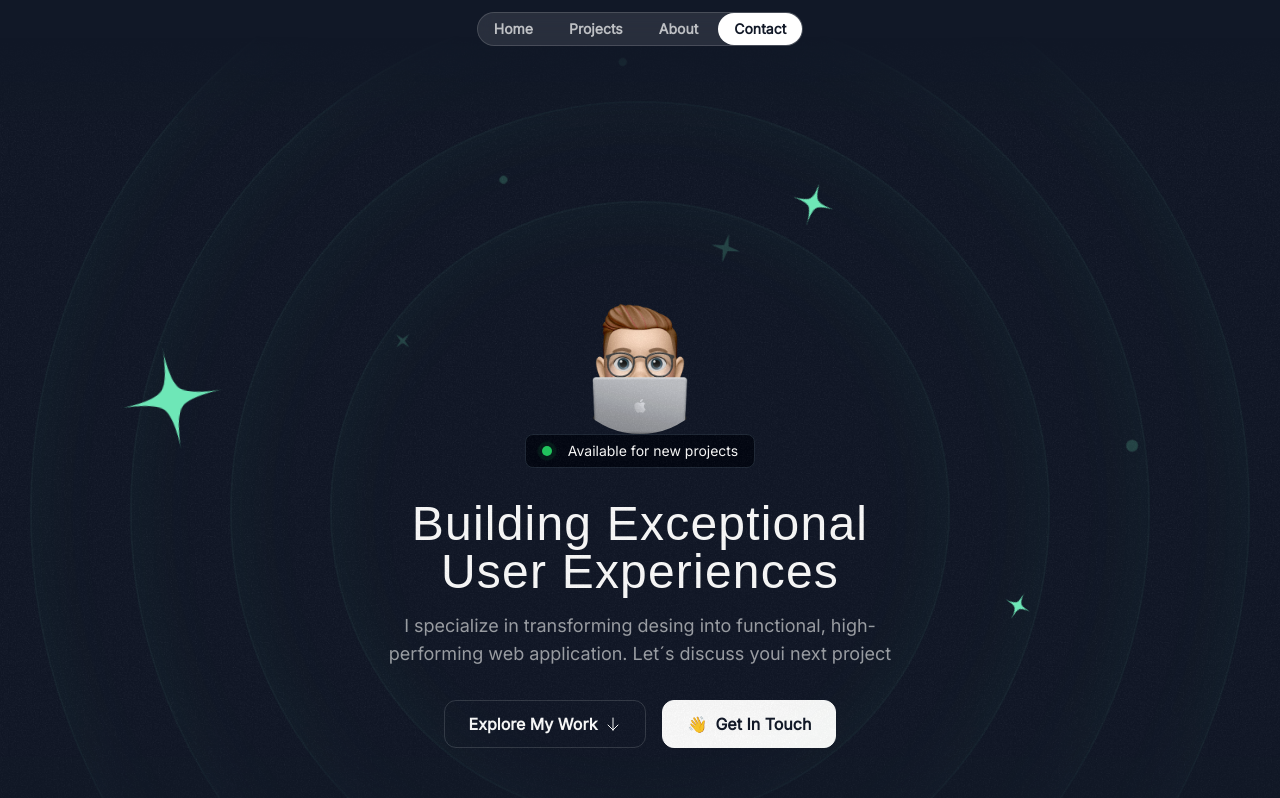
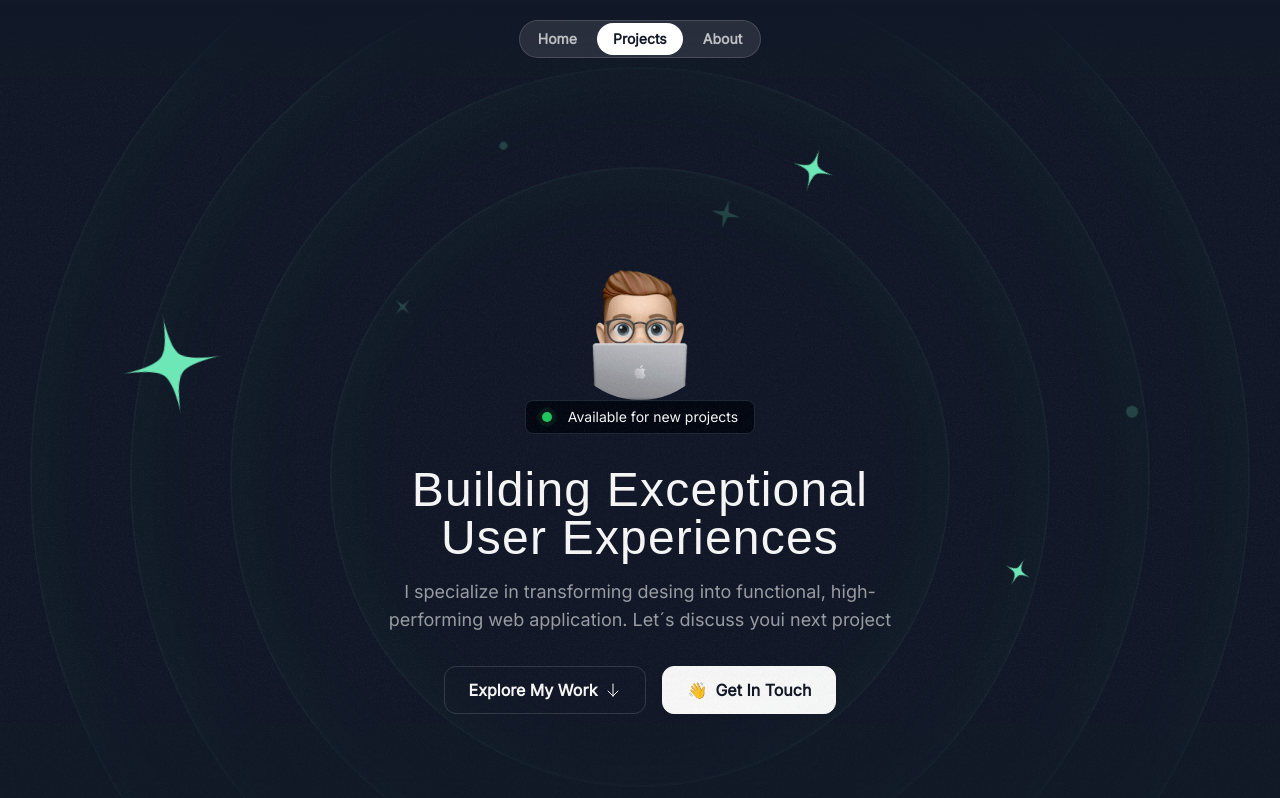
Before and after one commit to MaxiDumont/New_Portfolio, a Next.js app: page / in a window 1280 px wide. Shown: the top 798 px of the page. Built offline with nearby package versions, Linux system fonts and the light colour scheme; a web font is replaced by a local one.

Commit message:
Add smooth scrolling behavior and update section structure in Home component

```diff
--- a/src/app/globals.css
+++ b/src/app/globals.css
@@ -19,3 +19,7 @@
     @apply lg:max-w-5xl;
   }
 }
+
+html {
+  scroll-behavior: smooth;
+}
--- a/src/app/page.tsx
+++ b/src/app/page.tsx
@@ -3,19 +3,28 @@ import { HeroSection } from "@/sections/Hero";
 import { ProjectsSection } from "@/sections/Projects";
 import { TapeSection } from "@/sections/Tape";
 import { AboutSection } from "@/sections/About";
-import {ContactSection} from "@/sections/Contact";
+import { ContactSection } from "@/sections/Contact";
 import { Footer } from "@/sections/Footer";
-
 
 export default function Home() {
   return (
     <div>
       <Header />
-      <HeroSection />
-      <ProjectsSection />
-      <TapeSection />
-      <AboutSection />
-      <ContactSection />
+      <section id="home">
+        <HeroSection />
+      </section>
+      <section id="projects">
+        <ProjectsSection />
+      </section>
+      <section id="about">
+        <TapeSection />
+      </section>
+      <section id="0">
+        <AboutSection />
+      </section>
+      <section id="contact">
+        <ContactSection />
+      </section>
       <Footer />
     </div>
   );
--- a/src/sections/Header.tsx
+++ b/src/sections/Header.tsx
@@ -1,18 +1,60 @@
+"use client";
+
+import { useState, useEffect } from "react";
+
 export const Header = () => {
+  const [activeSection, setActiveSection] = useState<string>("home");
+
+  const handleNavClick = (section: string) => {
+    setActiveSection(section);
+    console.log(`Navigating to ${section}`);
+  };
+
+  useEffect(() => {
+    const handleScroll = () => {
+      const sections = ["home", "projects", "about"];
+      const scrollPosition = window.scrollY + window.innerHeight / 2;
+
+      sections.forEach((section) => {
+        const element = document.getElementById(section);
+        if (element) {
+          const { offsetTop, offsetHeight } = element;
+          if (scrollPosition >= offsetTop && scrollPosition < offsetTop + offsetHeight) {
+            setActiveSection(section);
+          }
+        }
+      });
+    };
+
+    window.addEventListener("scroll", handleScroll);
+    return () => {
+      window.removeEventListener("scroll", handleScroll);
+    };
+  }, []);
+
   return (
-    <div className="flex justify-center items-center relative top-3 w-full z-10">
-      <nav className="flex gap-1 p-o.5 border border-white/15 rounded-full bg-white/10 backdrop-blur">
-        <a href="#" className="nav-item">
+    <div className="flex justify-center items-center fixed top-5 w-full z-10">
+      <nav className="flex gap-1 p-0.5 border border-white/15 rounded-full bg-white/10 backdrop-blur">
+        <a
+          href="#home"
+          className={`nav-item ${activeSection === "home" ? "bg-white text-gray-900" : "hover:bg-white/70 hover:text-gray-900"}`}
+          onClick={() => handleNavClick("home")}
+        >
           Home
         </a>
-        <a href="#" className="nav-item">
+        <a
+          href="#projects"
+          className={`nav-item ${activeSection === "projects" ? "bg-white text-gray-900" : "hover:bg-white/70 hover:text-gray-900"}`}
+          onClick={() => handleNavClick("projects")}
+        >
           Projects
         </a>
-        <a href="#" className="nav-item">
+        <a
+          href="#about"
+          className={`nav-item ${activeSection === "about" ? "bg-white text-gray-900" : "hover:bg-white/70 hover:text-gray-900"}`}
+          onClick={() => handleNavClick("about")}
+        >
           About
-        </a>
-        <a href="#" className="nav-item  bg-white text-gray-900 hover:bg-white/70 hover:text-gray-900">
-          Contact
         </a>
       </nav>
     </div>
```
